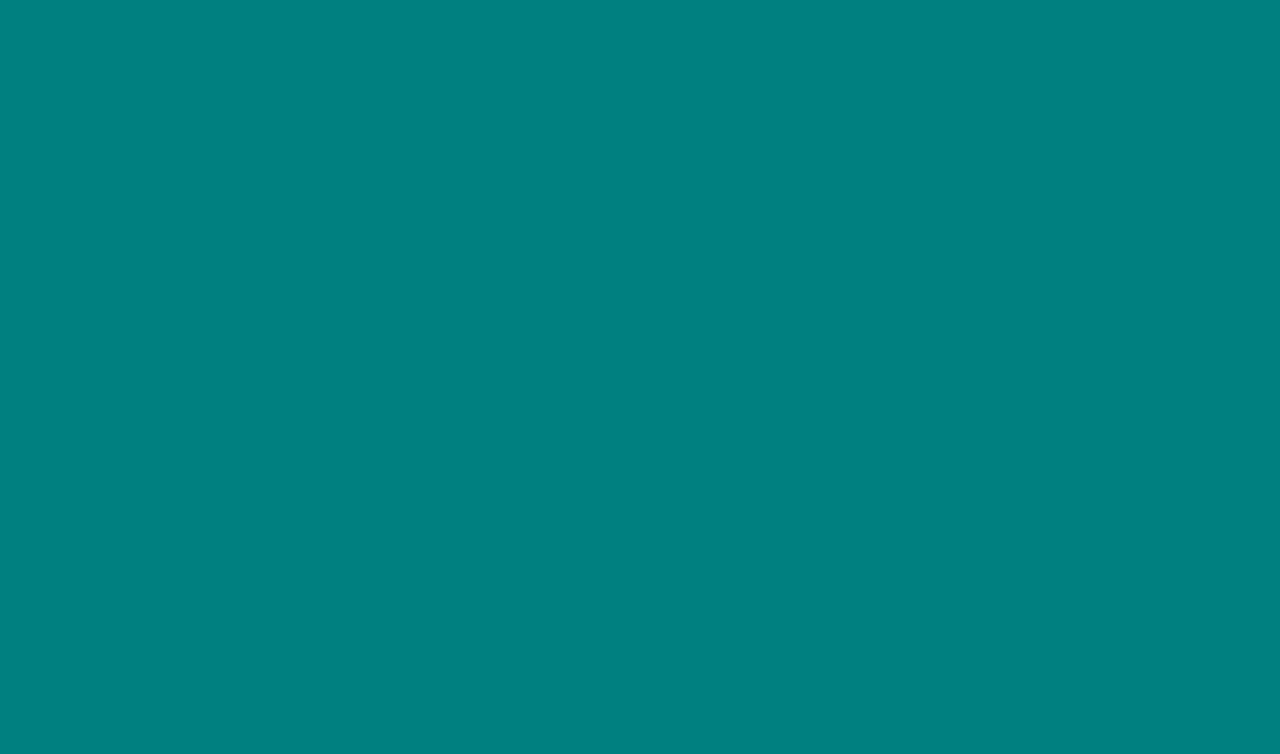
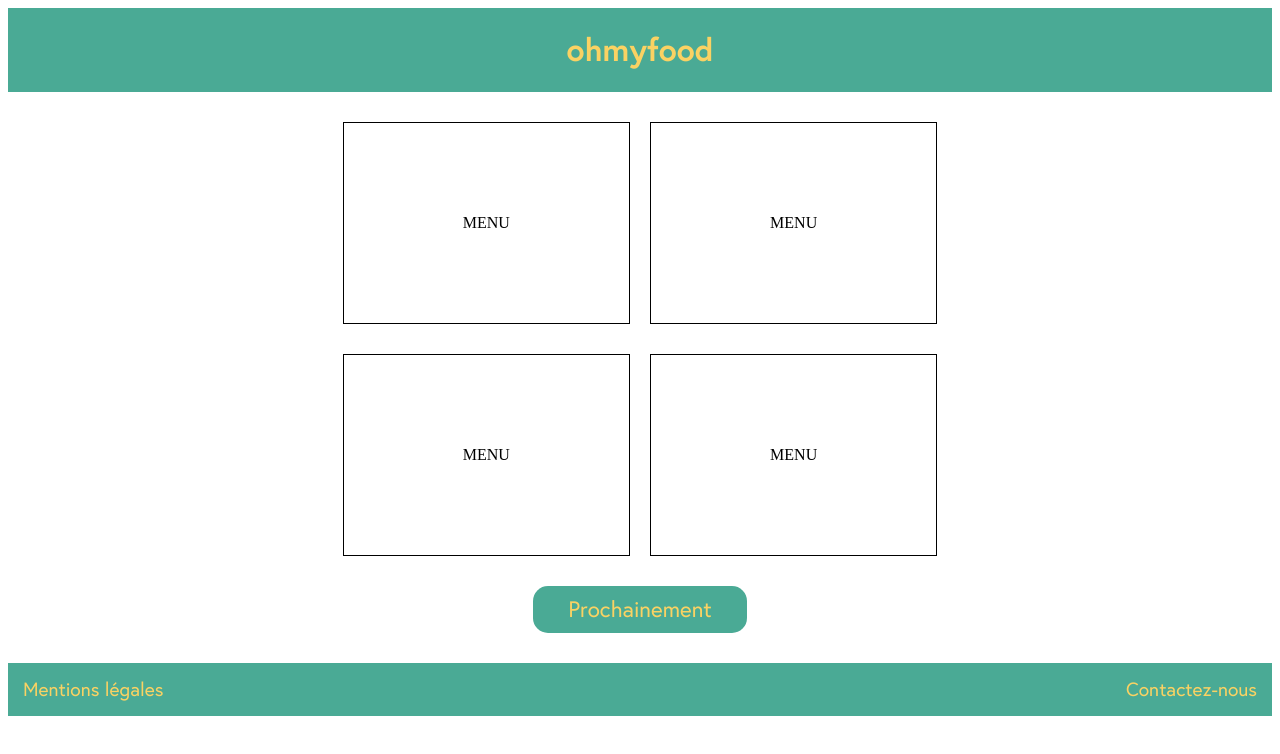
Before and after one commit to marieparet/ohmyfood, a website: page index.html in a window 1280 px wide. Drawn offline with Linux system fonts and the light colour scheme.

Commit message:
global style

```diff
--- a/index.html
+++ b/index.html
@@ -1,16 +1,51 @@
 <!DOCTYPE html>
 <html lang="en">
+
 <head>
     <meta charset="UTF-8">
     <meta name="viewport" content="width=device-width, initial-scale=1.0">
     <meta http-equiv="X-UA-Compatible" content="ie=edge">
-    <link rel="stylesheet" href="/public/css/style.css">
+    <link rel="stylesheet" href="css/style.css">
     <title></title>
 </head>
+
 <body>
-
     <header>
+        <div class="logo">
+            <h1>ohmyfood</h1>
+        </div>
     </header>
 
+    <div class="main-bloc">
+        <div class="menu-section">
+            <div class="top-section">
+                <section>
+                    <div class="menu">MENU</div>
+                </section>
+                <section>
+                    <div class="menu">MENU</div>
+                </section>
+            </div>
+            <div class="bottom-section">
+                <section>
+                    <div class="menu">MENU</div>
+                </section>
+                <section>
+                    <div class="menu">MENU</div>
+                </section>
+            </div>
+        </div>
+    </div>
+
+    <div class="soon">
+        <div class="btn">Prochainement</div>
+    </div>
+
+
+    <footer>
+        <div class="legal-notice">Mentions légales</div>
+        <div class="contact-us">Contactez-nous</div>
+    </footer>
 </body>
+
 </html>
--- a/package.json
+++ b/package.json
@@ -5,7 +5,7 @@
   "main": "index.js",
   "scripts": {
     "sass": "sass --watch ./sass/style.scss:./css/style.css",
-    "prefix": "postcss ./public/css/style.css --use autoprefixer -d ./public/css/prefixed/"
+    "prefix": "postcss ./css/style.css --use autoprefixer -d ./css/prefixed/"
   },
   "author": "",
   "license": "ISC"
--- a/sass/style.scss
+++ b/sass/style.scss
@@ -1,3 +1,84 @@
-body {
-    background-color: teal;
+@font-face {
+    font-family:'Europa';
+    src: url("../assets/fonts/europa-bold-webfont.woff") format('woff');
+    font-weight: bold;
 }
+
+@font-face {
+    font-family:'Europa';
+    src: url("../assets/fonts/europa-regular-webfont.woff") format('woff');
+    font-weight: normal;
+}
+
+header {
+    display : flex;
+    justify-content: center;
+    background-color: rgb(74, 170, 149);
+    h1 {
+        color: rgb(250, 210, 99);
+        font-family: 'Europa';
+        font-weight: bold;
+    }
+}
+
+.main-bloc {
+    display: flex;
+    flex-wrap: wrap;
+    justify-content: space-around;
+}
+
+.menu-section {
+    width: 80%;
+    .top-section {
+        display: flex;
+        justify-content: center;
+        padding: 30px;
+    }
+    .bottom-section {
+        @extend .top-section;
+        padding: 0 30px 30px 30px;
+    }
+    section {
+        width: 30%;
+        height: 200px;
+        margin-right: 10px;
+        margin-left: 10px;
+        border: 1px solid black;
+        display: flex;
+        justify-content: center;
+        align-items: center;
+    }
+}
+
+
+.soon {
+    display :flex;
+    justify-content: center;
+    padding-bottom: 30px;
+    .btn {
+        padding: 10px 35px;
+        border-radius: 15px;
+        background-color: #4aaa95;
+        color: #fad263;
+        font-family: "Europa";
+        font-weight: normal;
+        font-size: 1.4em;
+    }
+}
+
+
+footer {
+    display : flex;
+    justify-content: space-between;
+    background-color: rgb(74, 170, 149);
+    padding : 15px;
+    .legal-notice {
+        color: rgb(250, 210, 99);
+        font-family: 'Europa';
+        font-weight: normal;
+        font-size: 1.2em;
+    }
+    .contact-us {
+        @extend .legal-notice;
+    }
+}
```
Also changed, not shown: assets/fonts/europa-bold-webfont.woff (added), assets/fonts/europa-regular-webfont.woff (added), css/style.css (added), public/css/style.css (deleted), 5 other files.
